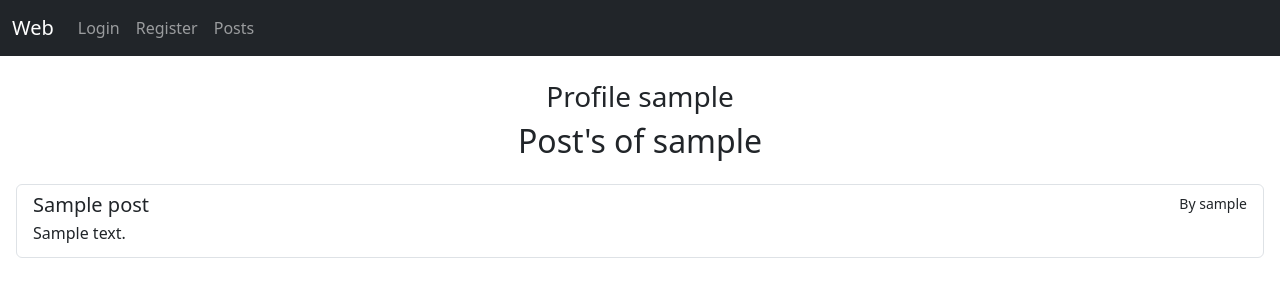
After one commit to Dest1ni/Project, a Django app: page /cauth/profile/1/ in a window 1280 px wide. The commit adds this page. Shown: the top 300 px of the page. Run offline with Django 4.2, Linux system fonts and the light colour scheme; tables that the repository leaves empty hold one stand-in row (values such as "Sample post"); some libraries are stand-ins or nearby versions.

Commit message:
Add user profile and some fix

```diff
--- /dev/null
+++ b/web/customauth/templates/user_templates/profile.html
@@ -0,0 +1,35 @@
+{% extends "web/base.html" %}
+
+{% block title %}
+{{user.username}} Profile
+{% endblock title %}
+
+{% block body %}
+<div class = "text-center mt-4">
+    <h3> Profile {{user.username}} </h3>
+    {% if request.user.pk == user.pk %}
+        <h2>Your post's</h2>
+    {% else %}
+        <h2> Post's of {{user.username}} </h2>
+    {% endif %}
+</div>
+<div class = "p-3">
+    <div class="list-group">
+{% for post in posts  %}
+        <a href= '{% url "posts:detail-post" pk=post.pk %}' class="list-group-item list-group-item-action" aria-current="true">
+            <div class="d-flex w-100 justify-content-between">
+            <h5 class="mb-1">{{ post.title|truncatechars:40 }}</h5>
+            <small>By {{post.user.username}}</small>
+            </div>
+            <p class="mb-1">{{ post.body|truncatechars:30 }}</p>
+        </a>
+{% empty %}
+{% if request.user.pk == user.pk %}
+        <h2>You don't have post's</h2>
+    {% else %}
+        <h2>{{user.username}} don't have post's</h2>
+    {% endif %}
+{% endfor %}
+    </div>
+</div>
+{% endblock body %}
--- a/web/customauth/urls.py
+++ b/web/customauth/urls.py
@@ -1,5 +1,5 @@
 from django.urls import path
-from .views import UserCreationView,LoginView,LogoutView
+from .views import UserCreationView,LoginView,LogoutView,ProfileView
 
 app_name = "cauth"
 
@@ -7,4 +7,5 @@ urlpatterns = [
     path('register/',UserCreationView.as_view(),name="cauth-register"),
     path('login/',LoginView.as_view(),name="cauth-login"),
     path('logout/',LogoutView.as_view(),name="cauth-logout"),
+    path('profile/<int:pk>/',ProfileView.as_view(),name='cauth-profile'),
 ]
--- a/web/customauth/views.py
+++ b/web/customauth/views.py
@@ -1,8 +1,8 @@
-from django.shortcuts import render
 from django.urls import reverse_lazy
-from django.views.generic import CreateView
+from django.views.generic import CreateView,DetailView
 from django.contrib.auth.views import LoginView as BaseLoginView,LogoutView as BaseLogoutView
 from .models import UserModel
+from posts.models import Post
 from .forms import UserCreationForm
 
 class UserCreationView(CreateView):
@@ -17,3 +17,14 @@ class LoginView(BaseLoginView):
 
 class LogoutView(BaseLogoutView):
     next_page = reverse_lazy("main-page")
+
+class ProfileView(DetailView):
+    model = UserModel
+    context_object_name = "user"
+    template_name='user_templates/profile.html'
+
+    def get_context_data(self, **kwargs):
+        context =  super().get_context_data(**kwargs)
+        user: UserModel = self.get_object()
+        context['posts'] = Post.objects.filter(user_id = user.pk ).order_by('-pk').all()
+        return context
--- a/web/web/templates/web/base.html
+++ b/web/web/templates/web/base.html
@@ -32,12 +32,16 @@
           <div class="collapse navbar-collapse" id="navbarNavAltMarkup">
             <div class="navbar-nav">
               {% if request.user.is_authenticated %}
-              <a class="nav-link" href="{% url 'cauth:cauth-logout' %}">Logout</a> {% else %}
+              <a class="nav-link" href="{% url 'cauth:cauth-logout' %}">Logout</a>
+              {% else %}
               <a class="nav-link" href='{% url "cauth:cauth-login" %}'> Login</a>
-              <a class="nav-link" href='{% url "cauth:cauth-register" %}'> Register </a> {% endif %}
-              <a class="nav-link" href='{% url "posts:show-posts" %}'>Posts</a> {% if request.user.is_authenticated %}
+              <a class="nav-link" href='{% url "cauth:cauth-register" %}'> Register </a>
+              {% endif %}
+              <a class="nav-link" href='{% url "posts:show-posts" %}'>Posts</a>
+              {% if request.user.is_authenticated %}
               <a class="nav-link" href='{% url "posts:create-post" %}'> Create Post </a>
-              <span class="nav-link text-white fw-bold"> {% firstof request.user.first_name request.user.username %} </span> {% else %} {% endif %}
+              <a class="nav-link text-white fw-bold" href = "{% url 'cauth:cauth-profile' pk=request.user.pk%}">{% firstof request.user.first_name request.user.username %} </a>
+              {% endif %}
             </div>
           </div>
         </div>
--- a/web/web/templates/web/index.html
+++ b/web/web/templates/web/index.html
@@ -5,7 +5,7 @@ Web
 {% load static %}
 {% block body %}
     <div class="bg-image d-flex align-items-center justify-content-center" style="background-image: url('{% static 'general/background.png' %}'); background-size: cover;">
-        <div class="text-center mt-5 mb-auto" style ="height: 650px">
+        <div class="text-center mt-5 mb-auto" style ="height: 800px">
             <h1>{{message}} !</h1>
         </div>
     </div>
--- a/web/web/views.py
+++ b/web/web/views.py
@@ -1,13 +1,11 @@
 from django.views.generic import TemplateView
-from customauth.models import UserModel
 
 class IndexView(TemplateView):
     template_name='web/index.html'
     def get_context_data(self, **kwargs):
         context =  super().get_context_data(**kwargs)
-        user = UserModel
         if self.request.user.is_authenticated:
-            context["message"] = f"Welcome to the web {user.username}"
+            context["message"] = f"Welcome to the web {self.request.user.username}"
         else:
-            context["message"] = f"Welcome to the web Anonymous"
+            context["message"] = "Welcome to the web Anonymous"
         return context
```
Also changed, not shown: web/posts/templates/posts/detail.html (+9 -7 lines), web/posts/views.py (+15 -2 lines).
